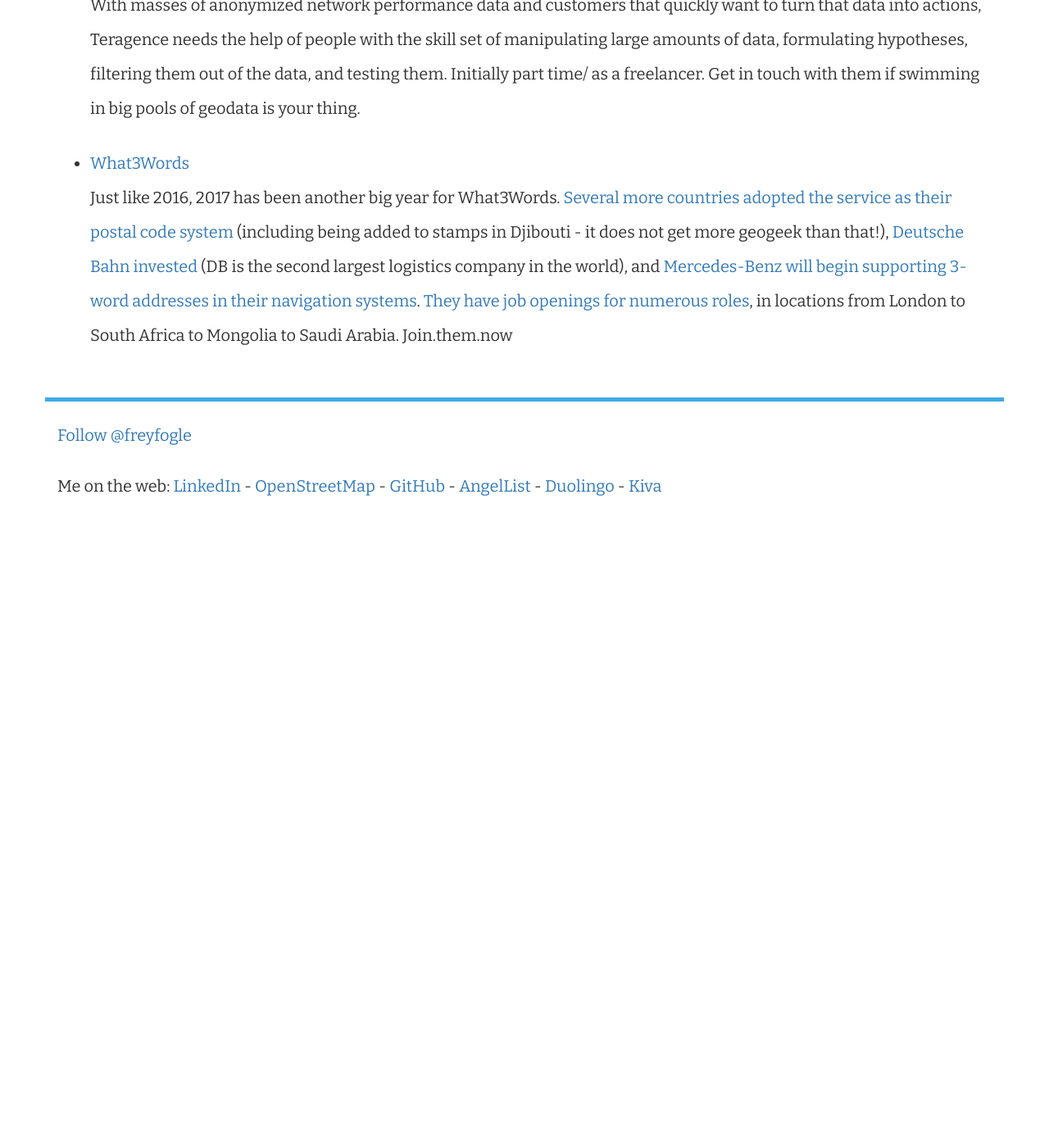
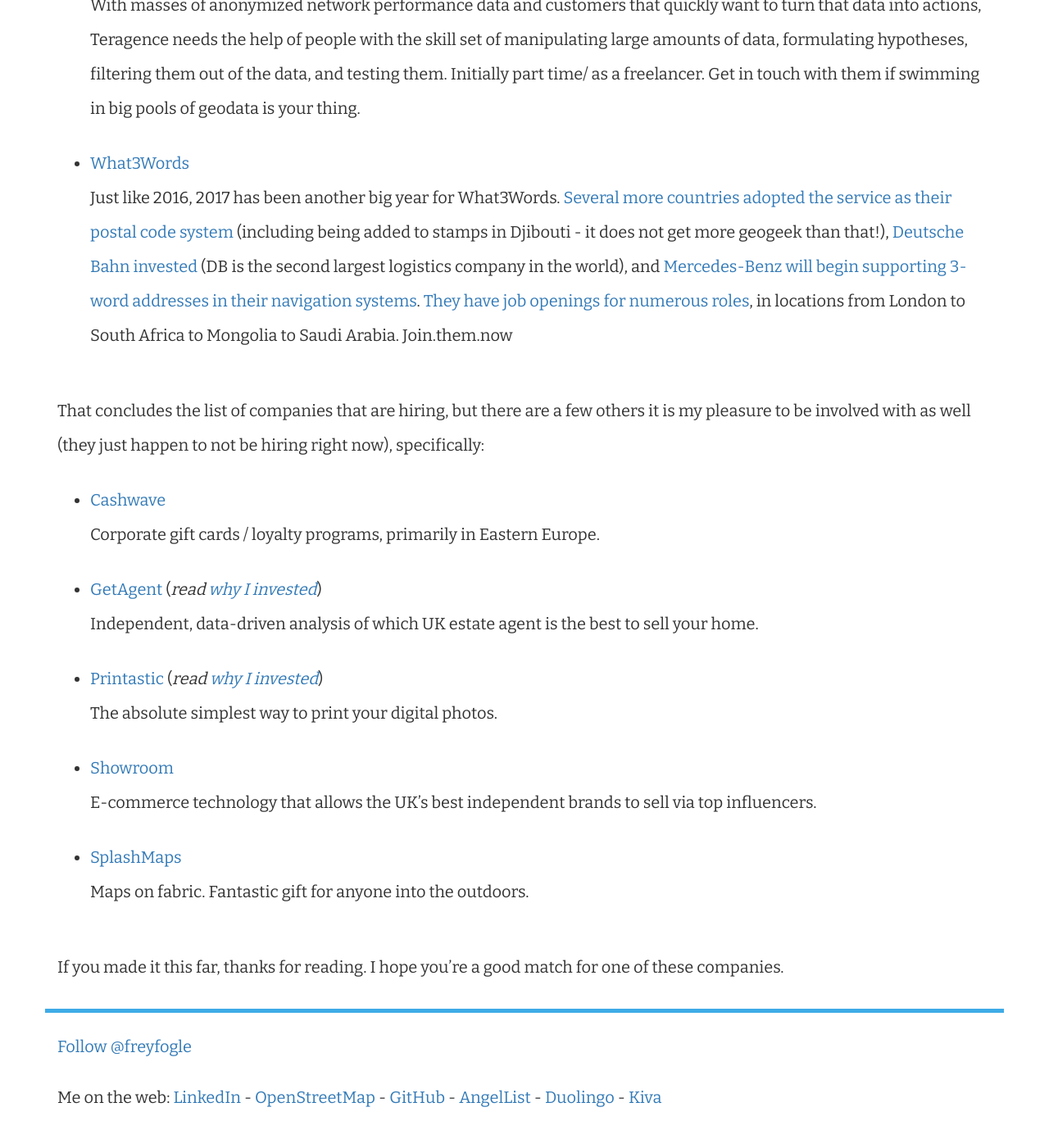
Before and after one commit to freyfogle/freyfogle.github.io, a Jekyll site: the page built from _posts/2017-12-17-im-hiring-2017.md, in a window 1280 px wide and 1400 px high, scrolled down 3101 px. Shown: the top 1390 px of the window at 82% size. Built offline with Jekyll 4.4.1, drawn with Linux system fonts in a browser that asks for light colours; comment, search, counter and statistics services are not loaded; before the commit the page ends 3755 px from its top, so only the background shows below that.

Commit message:
add other companies

```diff
--- a/_posts/2017-12-17-im-hiring-2017.md
+++ b/_posts/2017-12-17-im-hiring-2017.md
@@ -56,3 +56,30 @@ Moving on to companies I am an investor in (_listed in alphabetical order_)
   Just like 2016, 2017 has been another big year for What3Words. [Several more countries adopted the service as their postal code system](https://what3words.com/2017/10/celebrating-world-post-day-eight-postal-partners/) (including being added to stamps in Djibouti - it does not get more geogeek than that!), [Deutsche Bahn invested](https://what3words.com/2017/04/what3words-partners-transport-giant-deutsche-bahn/) (DB is the second largest logistics company in the world), and [Mercedes-Benz will begin supporting 3-word addresses in their navigation systems](https://www.mercedes-benz.com/en/mercedes-benz/iaa-2017/downloads/what3words/). [They have job openings for numerous roles](https://what3words.com/jobs/), in locations from London to South Africa to Mongolia to Saudi Arabia. Join.them.now
 
 <p/>
+
+That concludes the list of companies that are hiring, but there are a few others it is my pleasure to be involved with as well (they just happen to not be hiring right now), specifically:
+
+  * [Cashwave](http://cashwave.io/)
+  <br/> Corporate gift cards / loyalty programs, primarily in Eastern Europe.
+
+  * [GetAgent](https://www.getagent.co.uk/) (_read [why I invested](/post/123450809070/investing-in-getagent)_)
+  <br/>Independent, data-driven analysis of which UK estate agent is the best
+  to sell your home.
+
+  * [Printastic](https://getprintastic.com) (_read [why I invested](/post/1485519423/investing-in-printastic)_)
+  <br/>
+  The absolute simplest way to print your digital photos.
+
+  * [Showroom](https://www.thisisshowroom.com)
+  <br/>
+  E-commerce technology that allows the UK's best independent brands to
+  sell via top influencers.
+
+  * [SplashMaps](http://www.splash-maps.com)
+  <br/>
+  Maps on fabric. Fantastic gift for anyone into the outdoors.
+
+
+<p/>
+If you made it this far, thanks for reading. I hope you're a good match for
+one of these companies.
```
